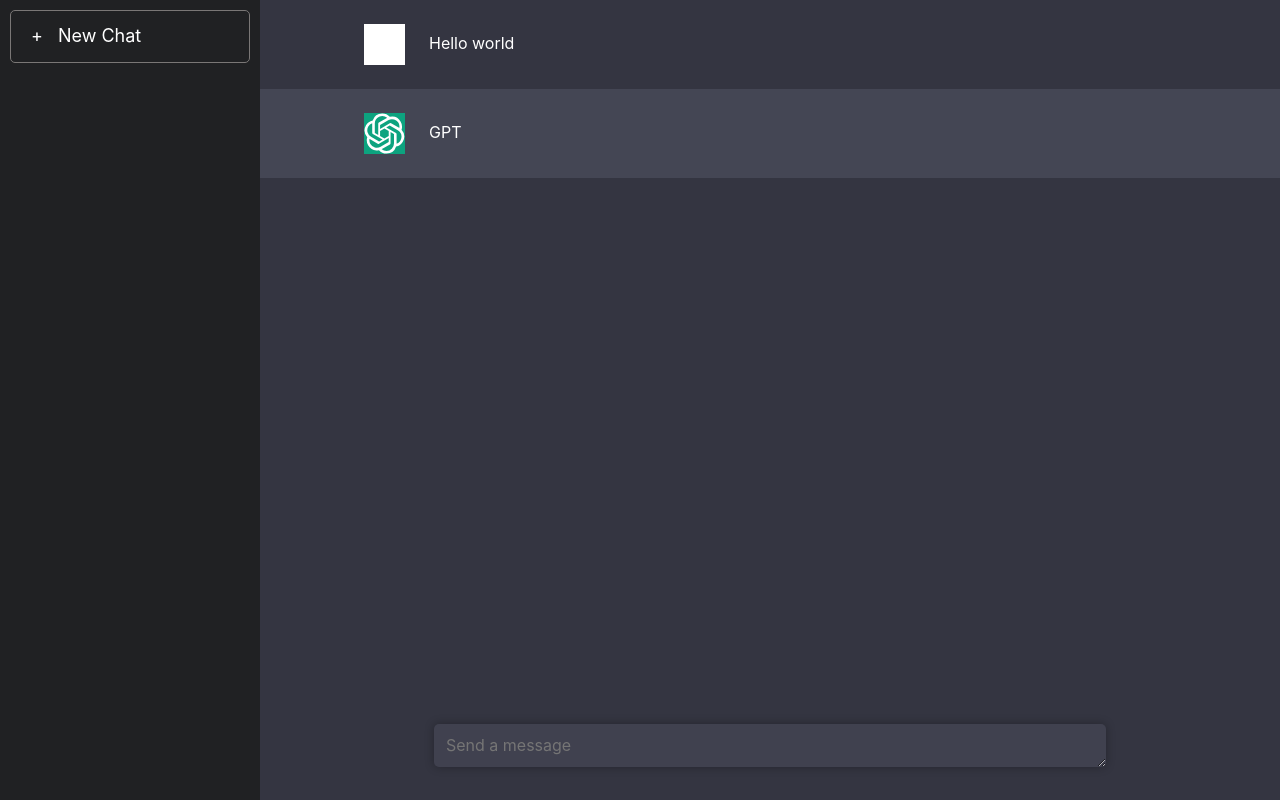
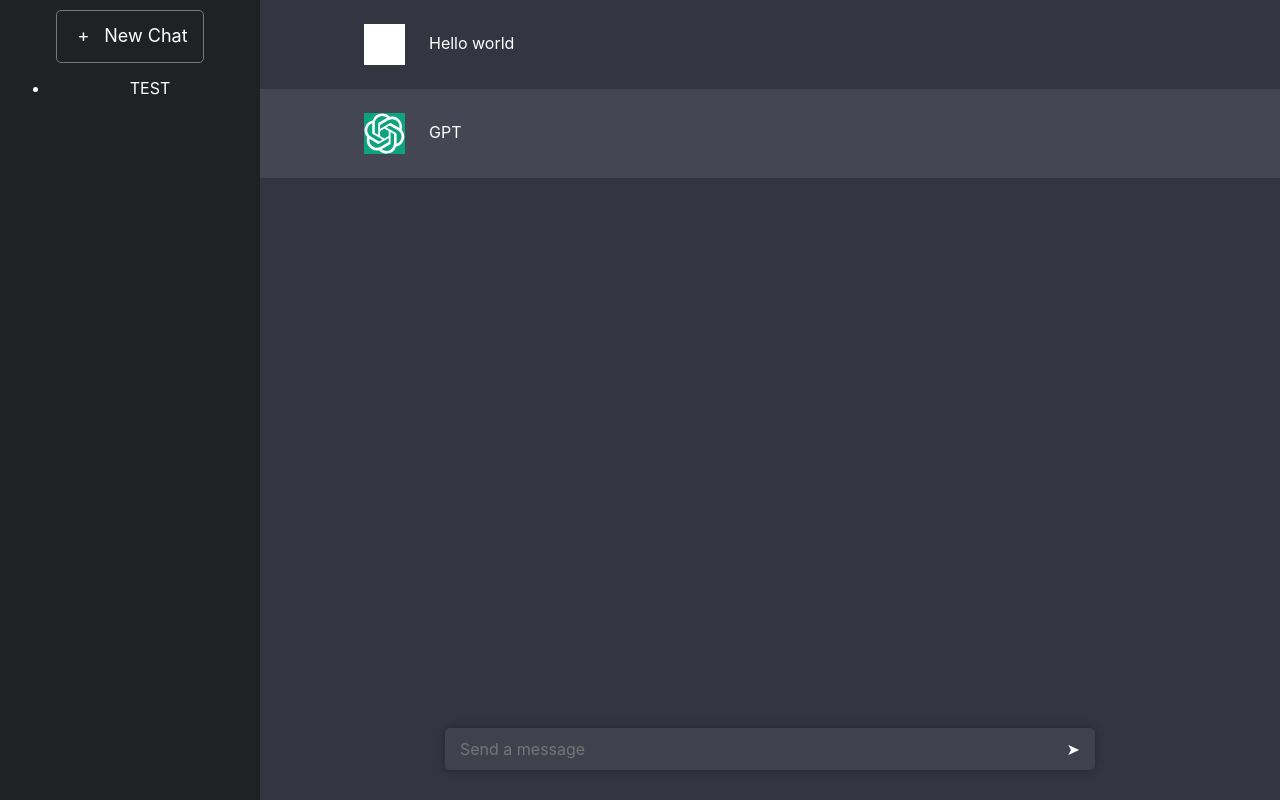
Before and after one commit to tihdiR/GPT-Pro, a React (Create React App) app: page / in a window 1280 px wide. Built offline with nearby package versions, Linux system fonts and the light colour scheme.

Commit message:
succesfull api request

```diff
--- a/src/App.css
+++ b/src/App.css
@@ -31,6 +31,8 @@
   border-radius: 5px;
   border: 1px solid #7A7776;
   transition: ease 0.2s;
+  background-color: #202123;
+  color: white;
 }
 
 .new_chat_button:hover {
@@ -44,6 +46,11 @@
 }
 
 .prompt_input{
+  display: flex;
+  flex-direction: column;
+  justify-content: center;
+  align-items: center;
+  width: 100%;
   padding: 30px;
   position: absolute;
   bottom: 0;
@@ -51,16 +58,29 @@
   right: 0;
 }
 
+#submit{
+
+  position: absolute;
+  bottom: 12px;
+  right: 15px;
+  cursor: pointer;
+}
+
 .input_textarea{
-  background-color: #40414f;
-  width: 70%;
+  position: relative;
+  width: 100%;
+  max-width: 650px;
+}
+
+input{
+  width: 100%;
   border: none;
   border-radius: 5px;
   border-color:none;
   box-shadow: 0 0 10px 0 rgba(0,0,0,0.3);
+  background-color: #40414f;
   color: white;
-  padding: 12px;
-  /* font-size: 1.25em; */
+  padding: 12px 15px;
   outline: none;
 }
 
--- a/src/App.js
+++ b/src/App.js
@@ -1,15 +1,42 @@
 import logo from './logo.svg';
 import './App.css';
 import './normalize.css';
+const fetch = require("node-fetch");
 
 function App() {
+  const getMessages = async (event) => {
+    event.preventDefault()
+    const options = {
+      method: "POST",
+      body : JSON.stringify({
+        message: "hello how are you"
+      }),
+      headers: {
+        "Content-Type": "application/json"
+      }
+    }
+    try{
+      const response = await fetch('http://localhost:8000/completions', options)
+      const data = await response.json()
+      console.log(data)
+    } catch (error){
+      console.error(error)
+    }
+  }
+  const test = async (event) => {
+    event.preventDefault()
+    console.log("test")
+  }
   return (
     <div className="App">
       <aside className='sidebar'>
-        <div className='new_chat_button'>
+        <button className='new_chat_button'>
           <span>+</span>
           New Chat
-        </div>
+        </button>
+        <ul className='histroy'>
+          <li>TEST</li>
+        </ul>
       </aside>
       <section className='chatbox'>
         <div className='chat_log'>
@@ -47,9 +74,15 @@ function App() {
           </div>
         </div>
         <div className='prompt_input'>
-          <textarea rows={1} className='input_textarea' placeholder='Send a message'>
+          <div className='input_textarea'>
+            <input placeholder='Send a message'/>
+            <div id="submit" onClick={getMessages}>➤</div>
+          </div>
+          {/* <form onSubmit={getMessages}>
+            <input rows={1} className='input_textarea' placeholder='Send a message'>
 
-          </textarea>
+            </input>
+          </form> */}
         </div>
       </section>
 
```
Also changed, not shown: index.js (+45 -0 lines), package.json (+9 -2 lines), 1 other file (tests, documents, lock files or other folders).
